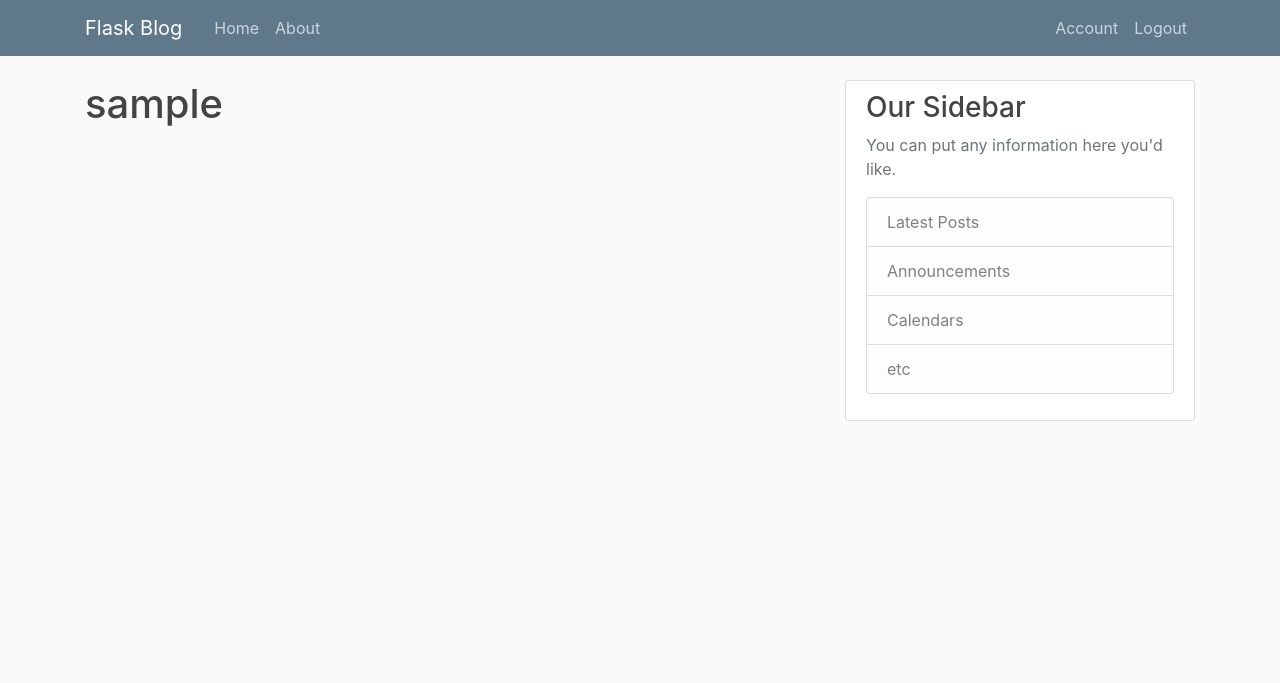
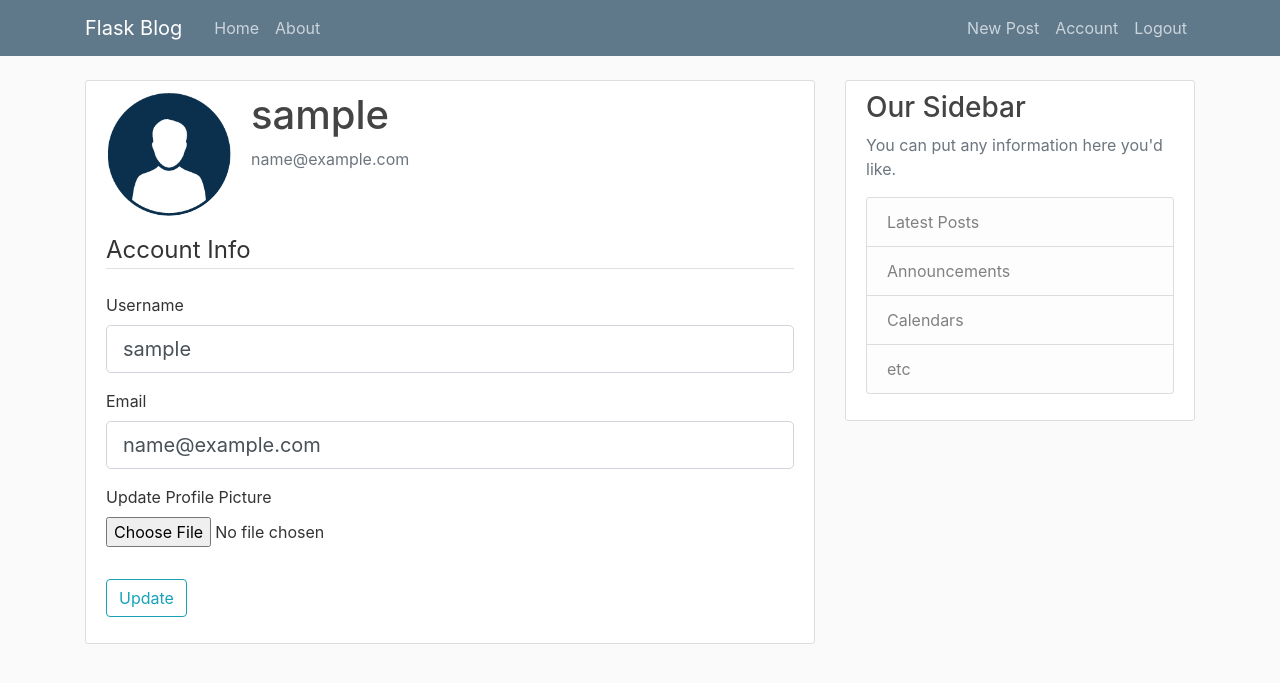
Before and after one commit to chrisragasa/flask-blog, a Flask app: page /account in a window 1280 px wide. Shown: the top 683 px of the page. Run offline with Flask 2, Linux system fonts and the light colour scheme; the visitor is signed in with stand-in values (Sample User, id 1); data comes from the database, SQL or seed files in the repository; some libraries are stand-ins or nearby versions.

Commit message:
create, update, and delete posts

```diff
--- a/flaskblog/forms.py
+++ b/flaskblog/forms.py
@@ -1,7 +1,9 @@
 from flask_wtf import FlaskForm
-from wtforms import StringField, PasswordField, SubmitField, BooleanField
+from flask_wtf.file import FileField, FileAllowed
+from wtforms import StringField, PasswordField, SubmitField, BooleanField, TextAreaField
 from wtforms.validators import DataRequired, Length, Email, EqualTo, ValidationError
 from flaskblog.models import User
+from flask_login import current_user
 
 # Python class representative of an html form that will be converted in template
 class RegistrationForm(FlaskForm):
@@ -29,3 +31,27 @@ class LoginForm(FlaskForm):
     password = PasswordField('Password', validators=[DataRequired()])
     remember = BooleanField('Remember Me')
     submit = SubmitField('Login')
+
+class UpdateAccountForm(FlaskForm):
+    # form fields
+    username = StringField('Username', validators=[DataRequired(), Length(min=2, max=20)])
+    email = StringField('Email', validators=[DataRequired(), Email()])
+    picture = FileField('Update Profile Picture', validators=[FileAllowed(['jpg', 'png'])])
+    submit = SubmitField('Update')
+
+    def validate_username(self, username):
+        if username.data != current_user.username:
+            user = User.query.filter_by(username=username.data).first()
+            if user:
+                raise ValidationError('That username is taken. Please choose a different username.')
+
+    def validate_email(self, email):
+        if email.data != current_user.email:
+            user = User.query.filter_by(email=email.data).first()
+            if user:
+                raise ValidationError('That email is taken. Please choose a different email.')
+
+class PostForm(FlaskForm):
+    title = StringField('Title', validators=[DataRequired()])
+    content = TextAreaField('Content', validators=[DataRequired()])
+    submit = SubmitField('Post')
--- a/flaskblog/routes.py
+++ b/flaskblog/routes.py
@@ -1,27 +1,16 @@
-from flask import render_template, url_for, flash, redirect, request
-from flaskblog.forms import RegistrationForm, LoginForm
+import secrets
+import os
+from PIL import Image
+from flask import render_template, url_for, flash, redirect, request, abort
+from flaskblog.forms import RegistrationForm, LoginForm, UpdateAccountForm, PostForm
 from flaskblog.models import User, Post
 from flaskblog import app, db, bcrypt
 from flask_login import login_user, current_user, logout_user, login_required
 
-posts = [
-    {
-        'author': 'Chris Ragasa',
-        'title': 'Blog Post1',
-        'content': 'First post content',
-        'date_posted': 'April 20, 2018'
-    },
-    {
-        'author': 'Jane Doe',
-        'title': 'Blog Post2',
-        'content': 'Second post content',
-        'date_posted': 'April 21, 2018'
-    }
-]
-
 @app.route("/")
 @app.route("/home")
 def home():
+    posts = Post.query.all()
     return render_template('home.html', posts=posts)
 
 @app.route("/about")
@@ -62,7 +51,81 @@ def logout():
     logout_user()
     return redirect(url_for('home'))
 
-@app.route("/account")
+def save_picture(form_picture):
+    random_hex = secrets.token_hex(8)
+    f_name, f_ext = os.path.splitext(form_picture.filename) # get filename and extension
+    picture_fn = random_hex + f_ext
+    picture_path = os.path.join(app.root_path, 'static/profile_pics', picture_fn)
+
+    output_size = (125, 125)
+    i = Image.open(form_picture)
+    i.thumbnail(output_size)
+    i.save(picture_path)
+
+    return picture_fn
+
+@app.route("/account", methods=['GET', 'POST'])
 @login_required
 def account():
-    return render_template('account.html', title='Account')
+    form = UpdateAccountForm()
+    if form.validate_on_submit():
+        if form.picture.data:
+            picture_file = save_picture(form.picture.data)
+            current_user.image_file = picture_file
+        current_user.username = form.username.data
+        current_user.email = form.email.data
+        db.session.commit()
+        flash('Your account has been updated!', 'success')
+        return redirect(url_for('account'))
+    elif request.method == 'GET':
+        form.username.data = current_user.username
+        form.email.data = current_user.email
+    image_file = url_for('static', filename='profile_pics/' + current_user.image_file)
+    return render_template('account.html', title='Account', image_file=image_file, form=form)
+
+@app.route("/post/new", methods=['GET', 'POST'])
+@login_required
+def new_post():
+    form = PostForm()
+    if form.validate_on_submit():
+        post = Post(title=form.title.data, content=form.content.data, author=current_user)
+        db.session.add(post)
+        db.session.commit()
+        flash('Your post has been created!', 'success')
+        return redirect(url_for('home'))
+    return render_template('create_post.html', title='New Post', form=form, legend='New Post')
+
+@app.route("/post/<int:post_id>")
+def post(post_id):
+    # either return post or a 404
+    post = Post.query.get_or_404(post_id)
+    return render_template('post.html', title=post.title, post=post)
+
+@app.route("/post/<int:post_id>/update", methods=['GET', 'POST'])
+@login_required
+def update_post(post_id):
+    post = Post.query.get_or_404(post_id)
+    if post.author != current_user:
+        abort(403)
+    form = PostForm()
+    if form.validate_on_submit():
+        post.title = form.title.data
+        post.content = form.content.data
+        db.session.commit()
+        flash('Your post has been updated.', 'success')
+        return redirect(url_for('post', post_id=post.id))
+    elif request.method == 'GET':
+        form.title.data = post.title
+        form.content.data = post.content
+    return render_template('create_post.html', title='Update Post', form=form, legend='Update Post')
+
+@app.route("/post/<int:post_id>/delete", methods=['POST'])
+@login_required
+def delete_post(post_id):
+    post = Post.query.get_or_404(post_id)
+    if post.author != current_user:
+        abort(403)
+    db.session.delete(post)
+    db.session.commit()
+    flash('Your post has been deleted.', 'success')
+    return redirect(url_for('home'))
--- a/flaskblog/templates/account.html
+++ b/flaskblog/templates/account.html
@@ -1,4 +1,59 @@
 {% extends "layout.html" %}
 {% block content %}
-    <h1>{{ current_user.username }}</h1>
+    <div class="content-section">
+        <div class="media">
+            <img class="rounded-circle account-img" src="{{ image_file }}">
+            <div class="media-body">
+                <h2 class="account-heading">{{ current_user.username }}</h2>
+                <p class="text-secondary">{{ current_user.email }}</p>
+            </div>
+        </div>
+        <form method="POST" action="" novalidate="novalidate" enctype="multipart/form-data">
+            <!-- csrf token -->
+            {{ form.hidden_tag() }}
+
+            <fieldset class="form-group">
+                <legend class="border-bottom mb-4">Account Info</legend>
+                <div class="form-group">
+                    {{ form.username.label(class="form-control-label") }}
+
+                    {% if form.username.errors %}
+                        {{ form.username(class="form-control form-control-lg is-invalid") }}
+                        <div class="invalid-feedback">
+                            {% for error in form.username.errors %}
+                                <span>{{ error }}</span>
+                            {% endfor %}
+                        </div>
+                    {% else %}
+                        {{ form.username(class="form-control form-control-lg") }}
+                    {% endif %}
+                </div>
+                <div class="form-group">
+                    {{ form.email.label(class="form-control-label") }}
+                    {% if form.email.errors %}
+                    {{ form.email(class="form-control form-control-lg is-invalid") }}
+                        <div class="invalid-feedback">
+                            {% for error in form.email.errors %}
+                                <span>{{ error }}</span>
+                            {% endfor %}
+                        </div>
+                    {% else %}
+                        {{ form.email(class="form-control form-control-lg") }}
+                    {% endif %}
+                </div>
+                <div class="form-group">
+                        {{ form.picture.label() }}
+                        {{ form.picture(class="form-control-file") }}
+                        {% if form.picture.errors %}
+                            {% for error in form.picture.errors %}
+                            <span class="text-danger">{{ error }}</span></br>
+                            {% endfor %}
+                        {% endif %}
+                </div>
+            </fieldset>
+            <div class="form-group">
+                {{ form.submit(class="btn btn-outline-info") }}
+            </div>
+        </form>
+    </div>
 {% endblock content %}
--- a/flaskblog/templates/layout.html
+++ b/flaskblog/templates/layout.html
@@ -33,6 +33,7 @@
             <!-- Navbar Right Side -->
             <div class="navbar-nav">
               {% if current_user.is_authenticated %}
+                <a class="nav-item nav-link" href="{{ url_for('new_post') }}">New Post</a>
                 <a class="nav-item nav-link" href="{{ url_for('account') }}">Account</a>
                 <a class="nav-item nav-link" href="{{ url_for('logout') }}">Logout</a>
               {% else %}
```
Also changed, not shown: flaskblog/templates/create_post.html (added, +42 -0 lines), flaskblog/templates/home.html (+4 -3 lines), flaskblog/templates/post.html (added, +39 -0 lines), flaskblog/static/profile_pics/6b8c82405ef8165a.JPG (added), flaskblog/static/profile_pics/default.jpg (added).
